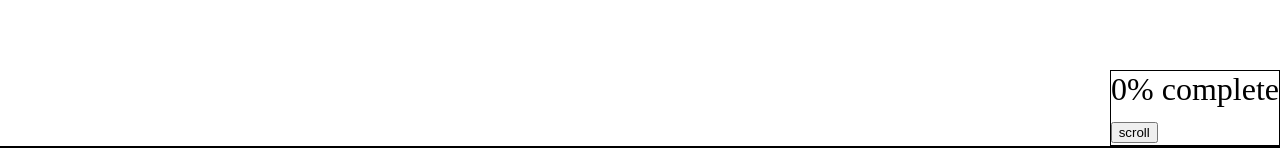
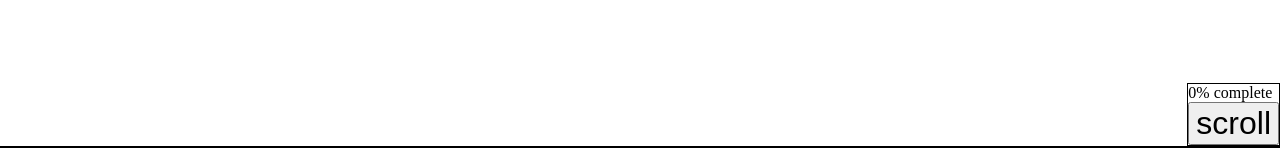
Before and after one commit to player2point0/AthenaSwanApp, a React (Create React App) app: page / in a window 1280 px wide. Shown: the part 654-802 px from the top of the page. Built offline with nearby package versions, Linux system fonts and the light colour scheme.

Commit message:
fix scroll bug

```diff
--- a/src/App.tsx
+++ b/src/App.tsx
@@ -19,27 +19,29 @@ const App = () => {
 	);
 
 	const scrollToNextSection = () => {
+		//getBoundingClientRect is relative to viewport
 		const refs = Array.from(sectionRefs.values());
-		const sortedSections = refs.sort((a, b) => {
+
+		const sectionsAfterCurrent = refs.filter((section) => {
+			if (!section.current) {
+				return false;
+			}
+
+			return Math.round(section.current?.getBoundingClientRect().y) > 0;
+		});
+		const sortedSectionsAfterCurrent = sectionsAfterCurrent.sort((a, b) => {
 			if (!a.current || !b.current) {
 				return 0;
 			}
-			return a.current?.offsetTop - b.current?.offsetTop;
+			return (
+				a.current?.getBoundingClientRect().y -
+				b.current?.getBoundingClientRect().y
+			);
 		});
-		const nextSections = sortedSections.filter((section) => {
-			if (!section.current) {
-				return false;
-			}
-			return section.current?.offsetTop > scrollPosition;
-		});
-		if (nextSections.length >= 1) {
-			nextSections[0].current?.scrollIntoView({ behavior: "smooth" });
-		} else {
-			// last section
-			const lastIndex = sortedSections.length - 1;
-			sortedSections[lastIndex].current?.scrollIntoView({
+
+		if (sortedSectionsAfterCurrent.length >= 1) {
+			sortedSectionsAfterCurrent[0].current?.scrollIntoView({
 				behavior: "smooth",
-				block: "end",
 			});
 		}
 	};
--- a/src/core/components/ScrollButton/ScrollButton.module.css
+++ b/src/core/components/ScrollButton/ScrollButton.module.css
@@ -1,9 +1,12 @@
-.scrollButton {
+.scrollContainer {
 	position: fixed;
 	bottom: 0;
 	right: 0;
 	border: 1px solid black;
 	background-color: white;
 	z-index: 1;
+}
+
+.scrollButton {
 	font-size: xx-large;
 }
--- a/src/core/components/ScrollButton/ScrollButton.tsx
+++ b/src/core/components/ScrollButton/ScrollButton.tsx
@@ -21,12 +21,14 @@ const ScrollButton: FC<Props> = ({ onClick }) => {
 	//TODO fix for different screen sizes
 	const percentage = (scrollPosition / height) * 100;
 	const mappedPercentage = mapRange(percentage, 0, 92, 0, 100);
-	const percentageScrolled = Math.round(mappedPercentage);
+	const percentageScrolled = Math.round(mappedPercentage) || 0;
 
 	return (
-		<div className={styles.scrollButton}>
+		<div className={styles.scrollContainer}>
 			<div>{percentageScrolled}% complete</div>
-			<button onClick={onClick}>scroll</button>
+			<button className={styles.scrollButton} onClick={onClick}>
+				scroll
+			</button>
 		</div>
 	);
 };
```
